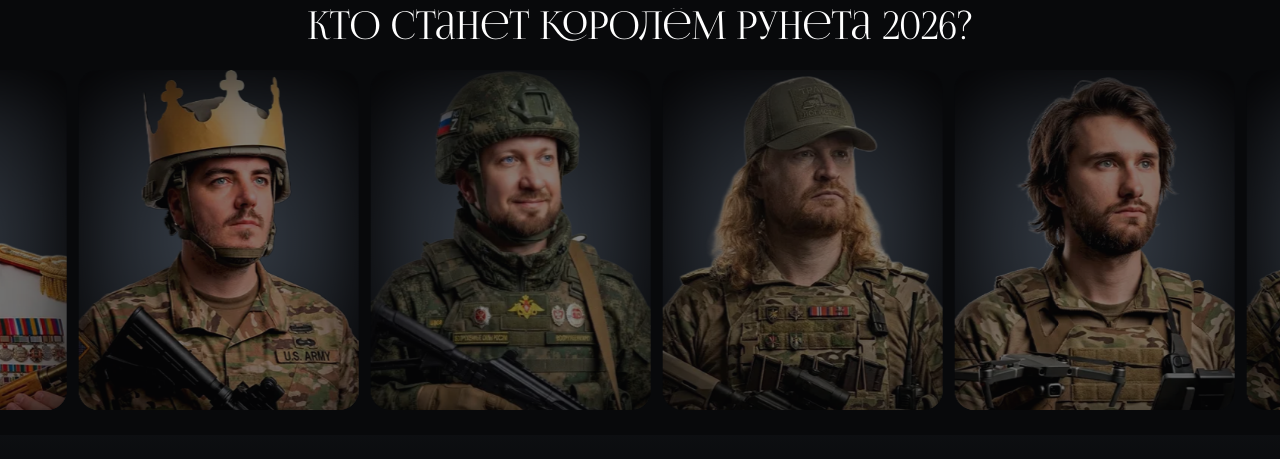
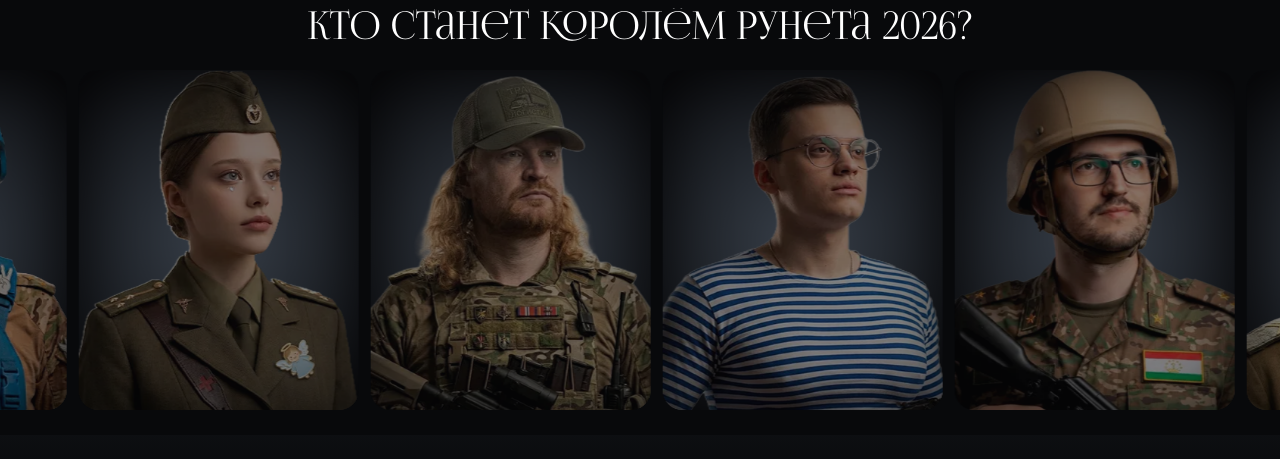
Before and after one commit to prime-award/prime-award.github.io, a Vue app: page / in a window 1280 px wide. Shown: the part 812-1271 px from the top of the page. Built offline with nearby package versions, Linux system fonts and the light colour scheme; a web font is replaced by a local one.

Commit message:
add vihor

```diff
--- a/src/composable/useStreamerCarousel.ts
+++ b/src/composable/useStreamerCarousel.ts
@@ -28,7 +28,8 @@ export const streamers: Streamer[] = [
     {nickname: 'voodoosh', avatar: avatarOf('voodoosh'), twitchLink: 'https://twitch.tv/voodoosh'},
     {nickname: 'welovegames', avatar: avatarOf('welovegames'), twitchLink: 'https://twitch.tv/welovegames'},
     {nickname: 'uzya', avatar: avatarOf('uzya'), twitchLink: 'https://twitch.tv/uzya'},
-    {nickname: 'zhmil', avatar: avatarOf('zhmil'), twitchLink: 'https://www.youtube.com/channel/UCmSImlPUez2i1wvsctTB0Gw'}
+    {nickname: 'zhmil', avatar: avatarOf('zhmil'), twitchLink: 'https://www.youtube.com/channel/UCmSImlPUez2i1wvsctTB0Gw'},
+    {nickname: 'vihor', avatar: avatarOf('vihor'), twitchLink: 'https://www.youtube.com/channel/UC4oN_lEAD2Adg2yeU_psq5w'}
 ]
 
 /** Fisher–Yates: равномерное перемешивание, исходный массив не мутируется. */
```
Also changed, not shown: src/assets/streamers/vihor.webp (added).
